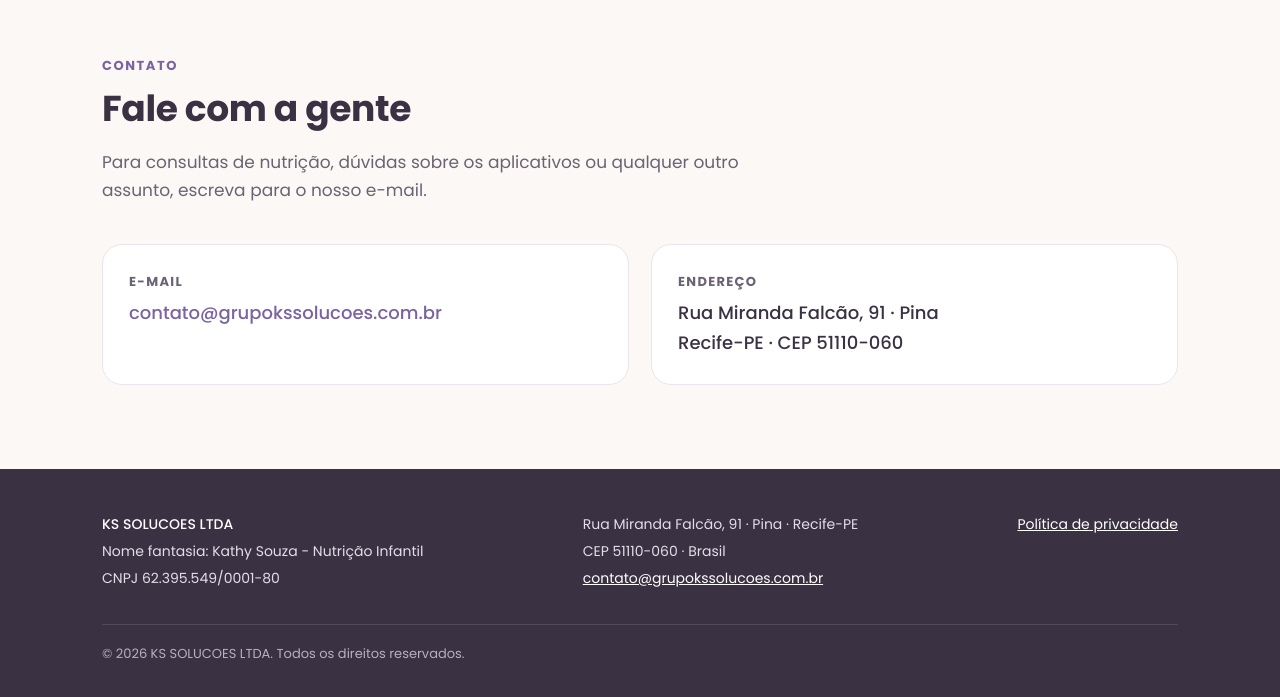
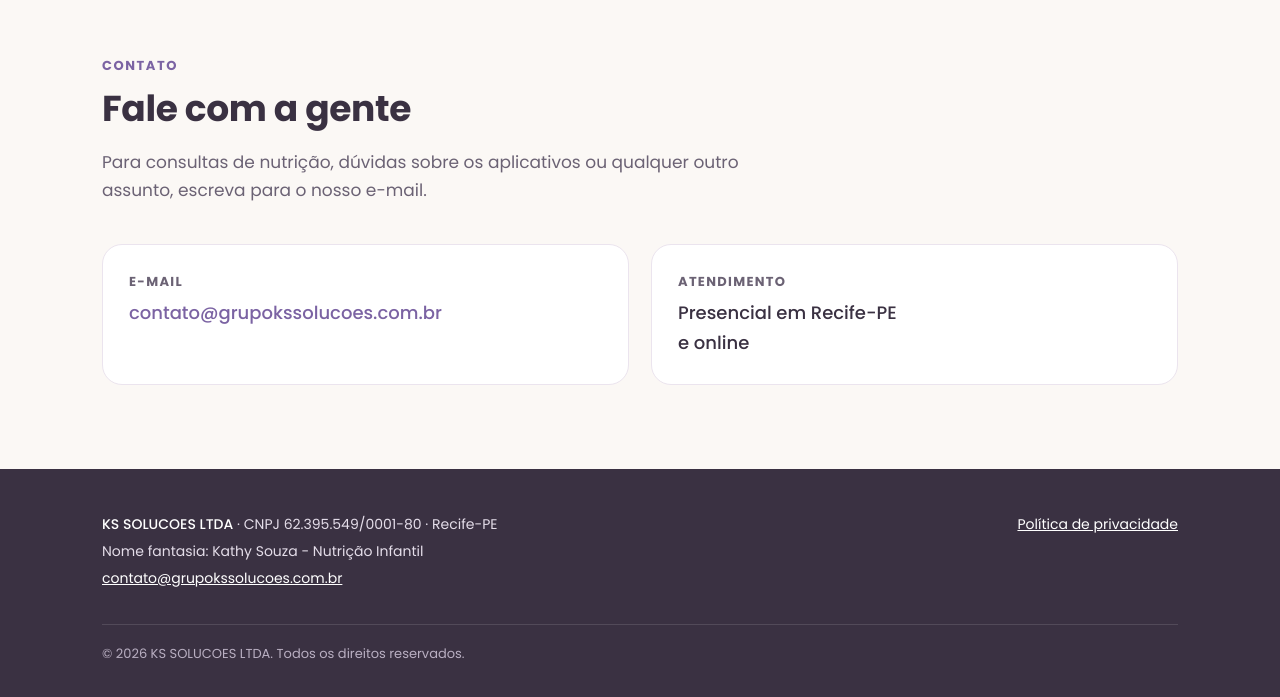
Before and after one commit to PeladaFC/grupokssolucoes, a plain HTML site: page index.html in a window 1280 px wide. Shown: the part 3256-3953 px from the top of the page. Drawn offline with Linux system fonts and the light colour scheme.

Commit message:
Tira o endereço completo do site; mantém razão social, CNPJ e Recife-PE
Co-Authored-By: Claude Opus 5.5 <noreply@anthropic.com>
Claude-Session: https://claude.ai/code/session_01BwwQvGexEwgnLb5K5U2DNA

```diff
--- a/index.html
+++ b/index.html
@@ -16,7 +16,7 @@
 <link rel="preload" href="fonts/poppins-regular.woff" as="font" type="font/woff" crossorigin>
 <link rel="stylesheet" href="estilo.css">
 <script type="application/ld+json">
-{"@context":"https://schema.org","@type":"Organization","name":"KS SOLUCOES LTDA","alternateName":["KS Soluções","Kathy Souza - Nutrição Infantil"],"url":"https://www.grupokssolucoes.com.br/","email":"contato@grupokssolucoes.com.br","taxID":"62.395.549/0001-80","address":{"@type":"PostalAddress","streetAddress":"Rua Miranda Falcão, 91","addressLocality":"Recife","addressRegion":"PE","postalCode":"51110-060","addressCountry":"BR"}}
+{"@context":"https://schema.org","@type":"Organization","name":"KS SOLUCOES LTDA","alternateName":["KS Soluções","Kathy Souza - Nutrição Infantil"],"url":"https://www.grupokssolucoes.com.br/","email":"contato@grupokssolucoes.com.br","taxID":"62.395.549/0001-80","address":{"@type":"PostalAddress","addressLocality":"Recife","addressRegion":"PE","addressCountry":"BR"}}
 </script>
 </head>
 <body>
@@ -148,8 +148,8 @@
           <div class="val"><a href="mailto:contato@grupokssolucoes.com.br">contato@grupokssolucoes.com.br</a></div>
         </div>
         <div class="item">
-          <div class="rot">Endereço</div>
-          <div class="val">Rua Miranda Falcão, 91 · Pina<br>Recife-PE · CEP 51110-060</div>
+          <div class="rot">Atendimento</div>
+          <div class="val">Presencial em Recife-PE<br>e online</div>
         </div>
       </div>
     </div>
@@ -160,13 +160,8 @@
 <footer class="rodape">
   <div class="cx">
     <div>
-      <p><strong>KS SOLUCOES LTDA</strong></p>
+      <p><strong>KS SOLUCOES LTDA</strong> · CNPJ 62.395.549/0001-80 · Recife-PE</p>
       <p>Nome fantasia: Kathy Souza - Nutrição Infantil</p>
-      <p>CNPJ 62.395.549/0001-80</p>
-    </div>
-    <div>
-      <p>Rua Miranda Falcão, 91 · Pina · Recife-PE</p>
-      <p>CEP 51110-060 · Brasil</p>
       <p><a href="mailto:contato@grupokssolucoes.com.br">contato@grupokssolucoes.com.br</a></p>
     </div>
     <div>
```
Also changed, not shown: privacidade.html (+2 -7 lines).
